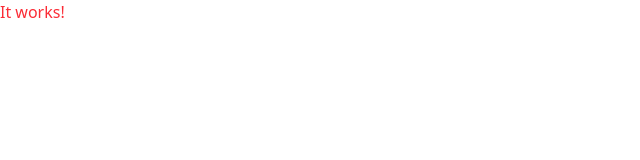
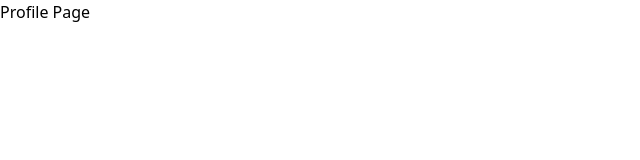
Before and after one commit to GabrielPetroff/watchUtopia, a React (Vite) app: page /profiles in a window 1280 px wide. Shown: the top 160 px of the page, without its empty margins (0-640 px from the left). Built offline with nearby package versions, Linux system fonts and the light colour scheme.

Commit message:
Implement Router functionallity

```diff
--- /dev/null
+++ b/src/components/HomePage.jsx
@@ -0,0 +1,7 @@
+export default function HomePage() {
+  return (
+    <div>
+      <h1>Hello world!</h1>
+    </div>
+  );
+}
--- /dev/null
+++ b/src/components/ProfilePage.jsx
@@ -0,0 +1,7 @@
+export default function ProfilePage() {
+  return (
+    <div>
+      <h1>Profile Page</h1>
+    </div>
+  );
+}
--- a/src/main.jsx
+++ b/src/main.jsx
@@ -1,11 +1,12 @@
-import { StrictMode } from 'react'
-import { createRoot } from 'react-dom/client'
-import App from './App.jsx'
-import {BrowserRouter, createBrowserRouter} from "react-router";
-import './index.css'
+import React, { StrictMode } from 'react';
+import { createRoot } from 'react-dom/client';
+import App from './App.jsx';
+import routes from './router/router.jsx';
+import './index.css';
+import { RouterProvider } from 'react-router';
 
 createRoot(document.getElementById('root')).render(
-  <BrowserRouter>
-    <App />
-  </BrowserRouter>,
-)
+  <React.StrictMode>
+    <RouterProvider router={routes} />
+  </React.StrictMode>
+);
--- /dev/null
+++ b/src/router/router.jsx
@@ -0,0 +1,16 @@
+import { createBrowserRouter } from 'react-router';
+import HomePage from '../components/HomePage.jsx';
+import ProfilePage from '../components/ProfilePage.jsx';
+
+const routes = createBrowserRouter([
+  {
+    path: '/',
+    element: <HomePage />,
+  },
+  {
+    path: 'profiles',
+    element: <ProfilePage />,
+  },
+]);
+
+export default routes;
```
